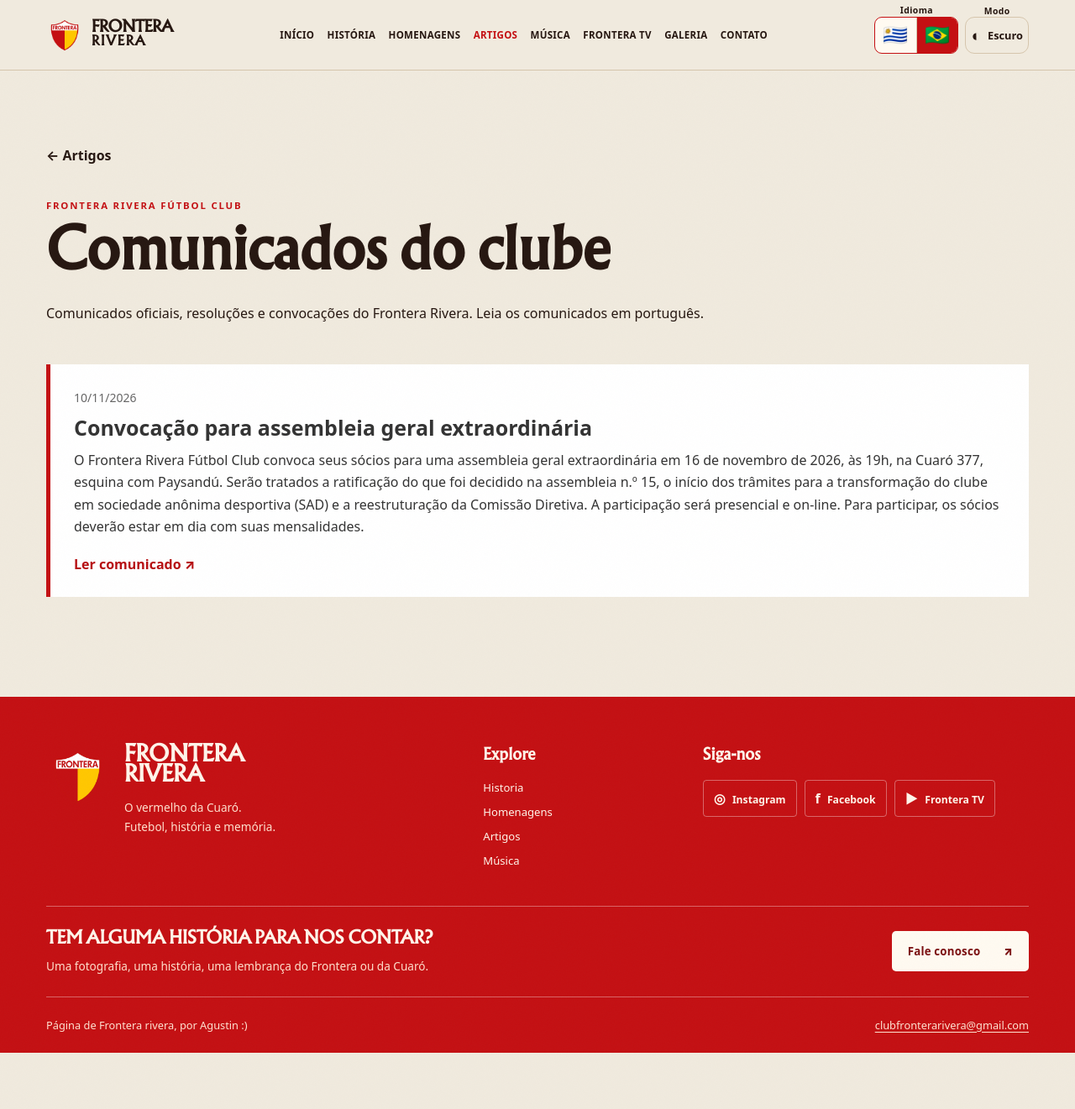
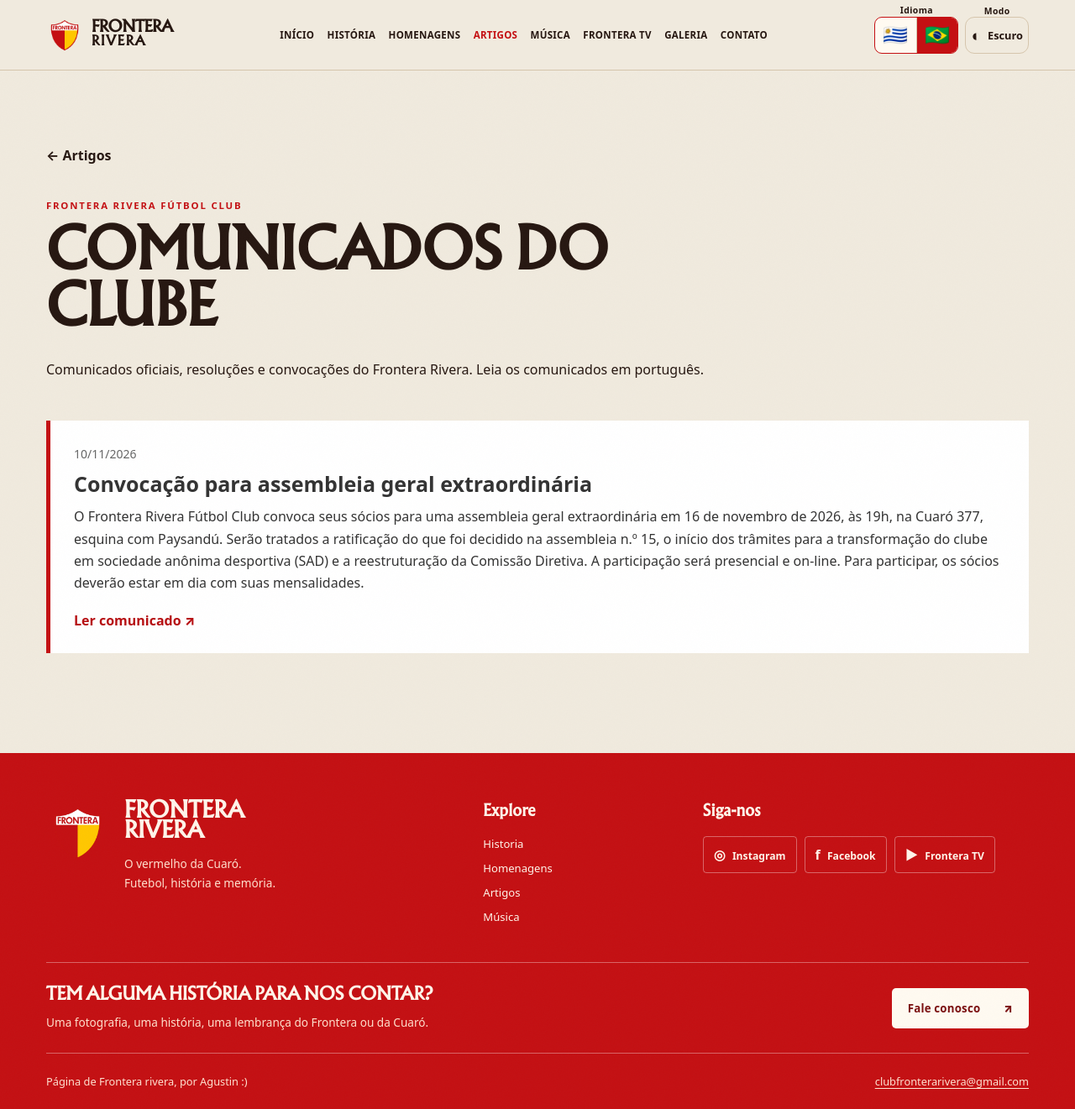
Before and after one commit to lilguti384-jpg/FronteraRivera, a Jekyll site: the page built from pt/articulos/comunicados/index.html, in a window 1280 px wide and 1321 px high. Shown: the whole window at 84% size. Built offline with Jekyll 4.4.1, drawn with Linux system fonts in a browser that asks for light colours; some web fonts are replaced.

Commit message:
Exibir título do arquivo de comunicados em maiúsculas em português

```diff
--- a/pt/articulos/comunicados/index.html
+++ b/pt/articulos/comunicados/index.html
@@ -4,5 +4,5 @@ title: Comunicados do clube
 lang: pt-BR
 description: Comunicados oficiais, resoluções e convocações do Frontera Rivera. Leia os comunicados em português.
 ---
-<section class="section-block wrap"><a class="bulletin-back" href="/pt/articulos/">← Artigos</a><div class="bulletin-intro"><p class="eyebrow">FRONTERA RIVERA FÚTBOL CLUB</p><h1>Comunicados do clube</h1><p>Comunicados oficiais, resoluções e convocações do Frontera Rivera. Leia os comunicados em português.</p></div>{% assign comunicados = site.comunicados_pt | where: 'published', true | sort: 'date' | reverse %}
+<section class="section-block wrap"><a class="bulletin-back" href="/pt/articulos/">← Artigos</a><div class="bulletin-intro"><p class="eyebrow">FRONTERA RIVERA FÚTBOL CLUB</p><h1>COMUNICADOS DO CLUBE</h1><p>Comunicados oficiais, resoluções e convocações do Frontera Rivera. Leia os comunicados em português.</p></div>{% assign comunicados = site.comunicados_pt | where: 'published', true | sort: 'date' | reverse %}
 <div class="bulletin-list">{% for comunicado in comunicados %}<a class="bulletin-item" href="{{ comunicado.url | relative_url }}"><time datetime="{{ comunicado.date | date: '%Y-%m-%d' }}">{{ comunicado.date | date: '%d/%m/%Y' }}</time><h2>{{ comunicado.title | escape }}</h2><p>{{ comunicado.description | escape }}</p><span>Ler comunicado ↗</span></a>{% else %}<div class="bulletin-empty"><img src="{{ site.data.sitio.logo | relative_url }}" alt="" width="64" height="70"><h2>O arquivo está pronto</h2><p>Os próximos comunicados oficiais serão publicados aqui, com sua data e texto completo.</p></div>{% endfor %}</div></section>
```
